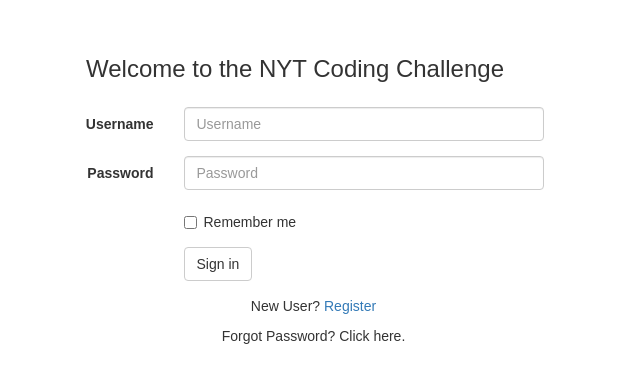
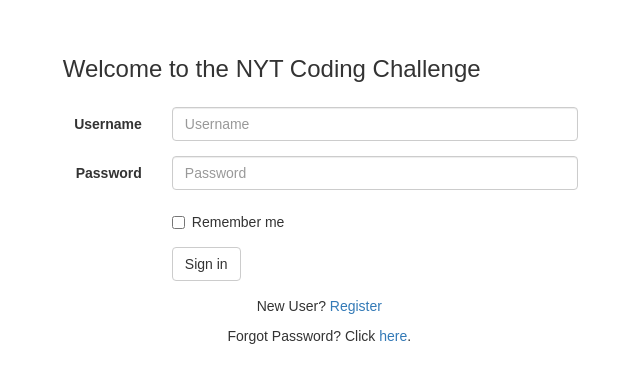
Before and after one commit to caitp222/login-registration, a React (Create React App) app: page /login in a window 1280 px wide. Shown: the part 204-586 px from the top of the page, without its empty margins (374-1014 px from the left). Built offline with nearby package versions, Linux system fonts and the light colour scheme.

Commit message:
add handleCheckboxChange function to login form

```diff
--- a/src/components/App.js
+++ b/src/components/App.js
@@ -6,7 +6,8 @@
 // routing components
 import {
   BrowserRouter,
-  Route
+  Route,
+  Redirect
 } from 'react-router-dom';
 
 // components
@@ -17,9 +18,11 @@
   render() {
     return (
       <BrowserRouter>
-        <div className="container">
+        <div className="router-container">
+          <Route exact path="/" render={ () => <Redirect to="/login"/> }></Route>
           <Route exact path="/login" render={ () => <LoginForm /> }></Route>
           <Route exact path="/register" render={ () => <RegisterForm /> }></Route>
+          <Route exact path="/password-reset" render={ () => <RegisterForm /> }></Route>
         </div>
       </BrowserRouter>
     );
--- a/src/components/LoginForm.js
+++ b/src/components/LoginForm.js
@@ -27,10 +27,15 @@
       rememberMe: false
     }
     this.handleOnChange = this.handleOnChange.bind(this)
+    this.handleCheckboxChange = this.handleCheckboxChange.bind(this)
   }
 
   handleOnChange(event) {
     this.setState({[event.target.name]: event.target.value})
+  }
+
+  handleCheckboxChange(event) {
+    this.setState({rememberMe: event.target.checked})
   }
 
   render() {
@@ -48,14 +53,14 @@
                 input={ "Username" }
                 handleOnChange={ this.handleOnChange }
               />
-              <PasswordInput handleOnChange={ this.handleOnChange }/>
-
+              <PasswordInput
+                handleOnChange={ this.handleOnChange }
+              />
               <FormGroup>
                 <Col smOffset={5} sm={7}>
-                  <Checkbox>Remember me</Checkbox>
+                  <Checkbox name="rememberMe" onChange={this.handleCheckboxChange}>Remember me</Checkbox>
                 </Col>
               </FormGroup>
-
               <FormGroup>
                 <Col smOffset={5} sm={1}>
                   <Button type="submit">
@@ -67,12 +72,12 @@
           </Row>
           <Row sm={12}>
             <Col smOffset={5} sm={3}>
-              <p>New User? <Link to={{ pathname:"/register" }}>Register</Link></p>
+              <p>New User? <Link to={{ pathname: "/register" }}>Register</Link></p>
             </Col>
           </Row>
           <Row sm={12}>
             <Col smOffset={5} sm={3}>
-              <p>Forgot Password? Click here.</p>
+              <p>Forgot Password? Click <Link to={{ pathname: "/password-reset"}}>here</Link>.</p>
             </Col>
           </Row>
         </Grid>
--- a/src/components/RegisterForm.js
+++ b/src/components/RegisterForm.js
@@ -37,6 +37,15 @@
     this.setState({[event.target.name]: event.target.value})
   }
 
+  handleOnSubmit(event) {
+      // write this code!!!
+  }
+
+  validateInputs(inputs) {
+    inputs = this.state
+
+  }
+
   render() {
     return (
       <div className="flexbox">
@@ -66,7 +75,6 @@
           <PasswordInput
             handleOnChange = { this.handleOnChange }
           />
-
           <FormGroup>
             <Col smOffset={5} sm={7}>
               <Button type="submit">
```
Also changed, not shown: 1 other file (tests, documents, lock files or other folders).
